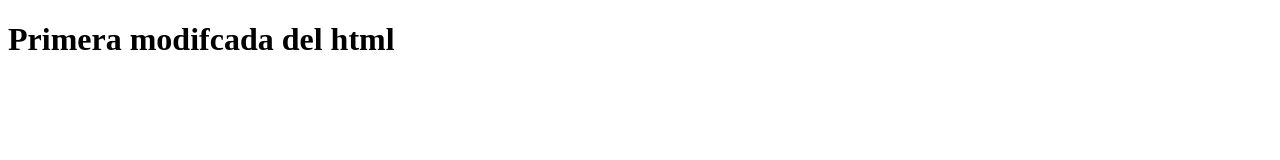
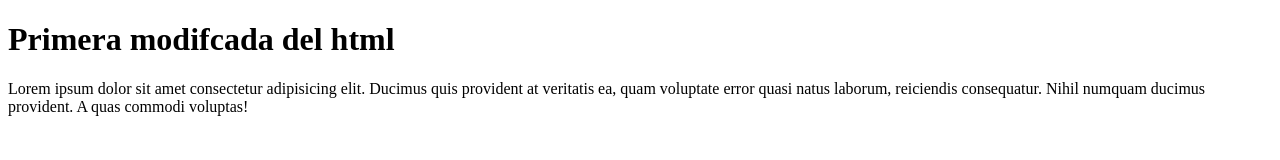
Before and after one commit to eduardocamposlizana/mi-proyecto, a plain HTML site: page index.html in a window 1280 px wide. Drawn offline with Linux system fonts and the light colour scheme.

Commit message:
Se agrega parrafo

```diff
--- a/index.html
+++ b/index.html
@@ -7,5 +7,6 @@
 </head>
 <body>
     <h1>Primera modifcada del html</h1>
+    <p>Lorem ipsum dolor sit amet consectetur adipisicing elit. Ducimus quis provident at veritatis ea, quam voluptate error quasi natus laborum, reiciendis consequatur. Nihil numquam ducimus provident. A quas commodi voluptas!</p>
 </body>
 </html>
```
